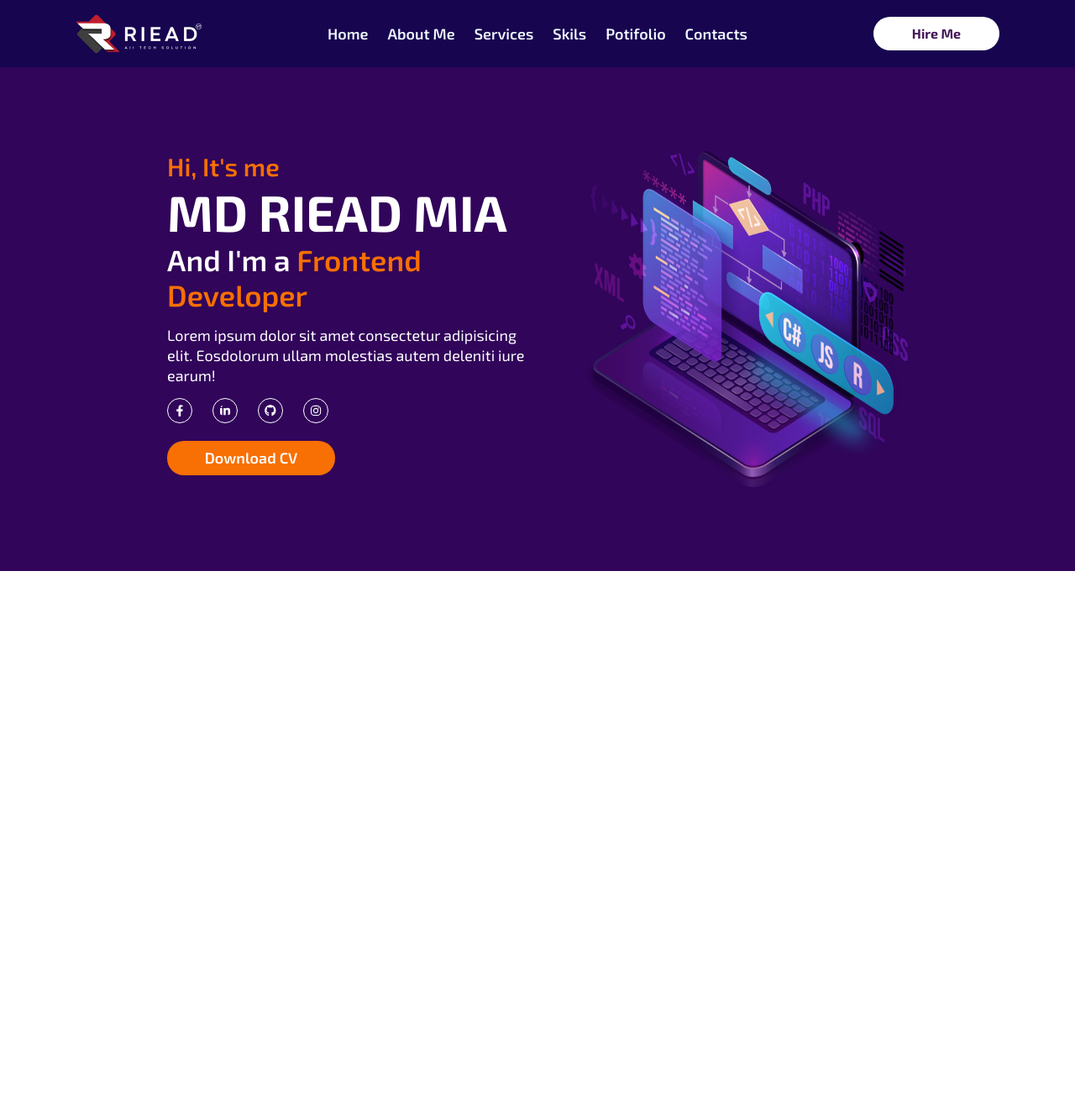
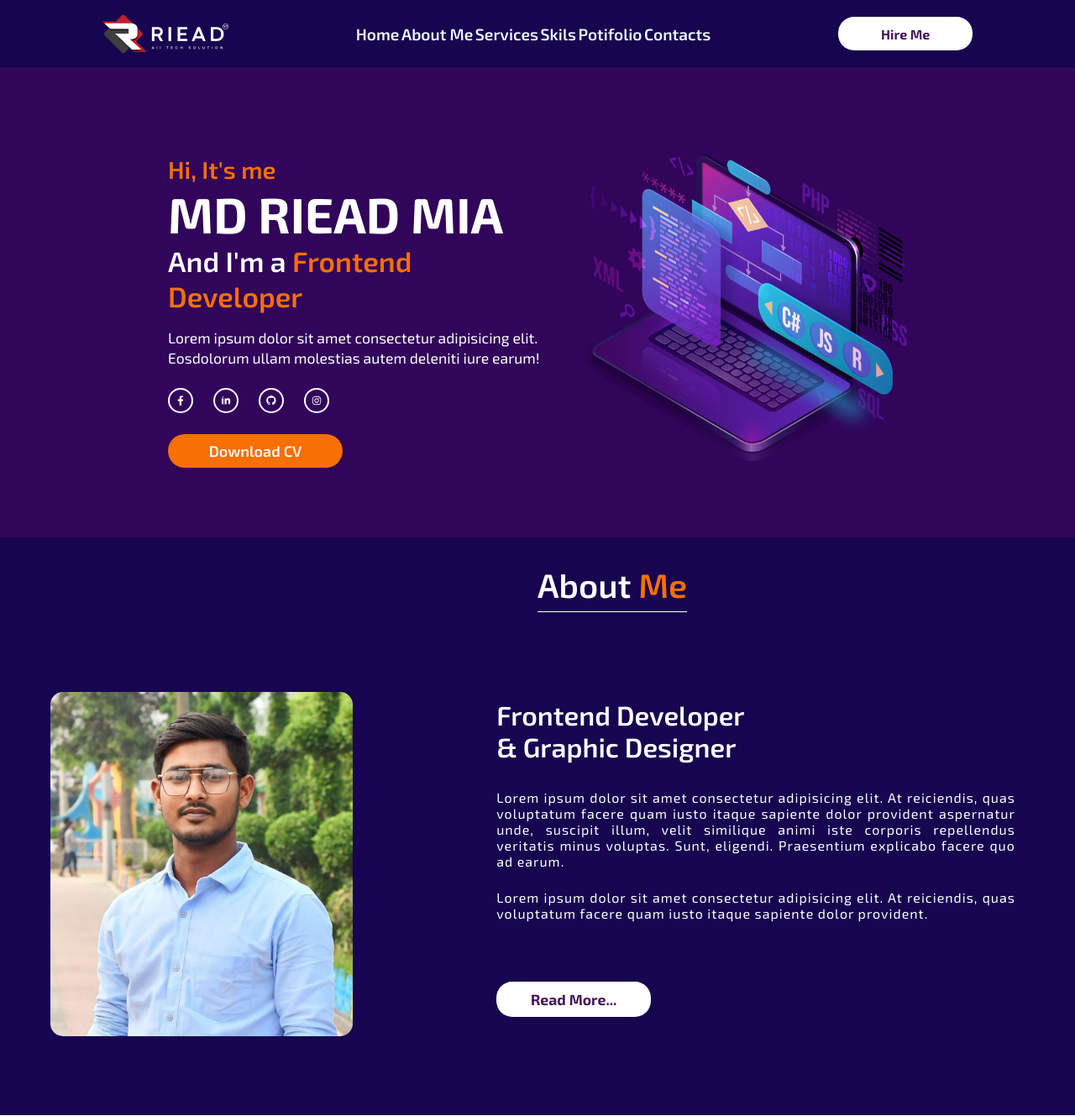
Before and after one commit to Shirleymissias/Portifolio-React, a React (Vite) app: page / in a window 1280 px wide. Shown: the whole page at 84% size. Before the commit the page ends 800 px from the top, so only its background shows below. Built offline with nearby package versions, Linux system fonts and the light colour scheme.

Commit message:
Finalização do AboutMe

```diff
--- a/src/App.jsx
+++ b/src/App.jsx
@@ -1,3 +1,4 @@
+import AboutMe from "./components/AboutMe/AboutMe"
 import Banner from "./components/Banner/Banner"
 import Header from "./components/Header/Header"
 
@@ -9,6 +10,7 @@ export default function App() {
     <>
       <Header />
       <Banner />
+      <AboutMe />
     </>
   )
 }
--- /dev/null
+++ b/src/components/AboutMe/AboutMe.jsx
@@ -0,0 +1,34 @@
+import AbouteMe from "../../img/about.svg"
+import ImgsComponents from "../../ImgsComponents/ImgsComponents"
+import "../../styles.globals.css"
+import Button from "../Button/Button"
+import "./styles.css"
+
+
+
+export default function AboutMe () {
+    return(
+        <>
+            <div className="about">
+                <h1>About <span className="Me">Me</span></h1>
+
+                <div className="aboutContent">
+                    <ImgsComponents src={AbouteMe} alt="AboutMe" />
+
+                    <div className="aboutText">
+                        <h2>Frontend Developer & Graphic Designer</h2>
+                        <p>
+                            Lorem ipsum dolor sit amet consectetur adipisicing elit. At reiciendis, quas voluptatum facere quam iusto itaque sapiente dolor provident aspernatur unde, suscipit illum, velit similique animi iste corporis repellendus veritatis minus voluptas. Sunt, eligendi. Praesentium explicabo facere quo ad earum.
+                        </p>
+                        <p>
+                            Lorem ipsum dolor sit amet consectetur adipisicing elit. At reiciendis, quas voluptatum facere quam iusto itaque sapiente dolor provident.
+                        </p>
+                        <Button text="Read More..." className="btnAbout" />
+                    </div>
+
+                </div>
+
+            </div>
+        </>
+    )
+}
--- /dev/null
+++ b/src/components/AboutMe/styles.css
@@ -0,0 +1,68 @@
+.about {
+    background-color: #170550;
+    color: #fff;
+    width:  100%;
+    height: 43rem;
+}
+
+.about h1{
+    padding-top: 2rem;
+    font-size: 2.5rem;
+    font-weight:  600;
+    border-bottom: 1px solid #fff;
+    display: inline-block;
+    padding-bottom: 0.5rem;
+    margin-top: 0;
+    position: relative;
+    left: 50%;
+}
+
+.Me {
+    color: #F86F03;
+}
+
+.aboutContent {
+    height: 37.5rem;
+    display: flex;
+    justify-content: center;
+    align-items: center;
+    gap: 10rem;
+}
+
+.aboutText {
+    width: 40rem;
+    height: 26rem;
+    padding: 0.7rem;
+}
+
+.aboutText h2 {
+    width: 20rem;
+    margin-bottom: 2rem;
+    font-weight: 600;
+    font-size: 2rem;
+}
+
+.aboutText p {
+    font-size: 1rem;
+    margin-bottom: 1.5rem;
+    letter-spacing: 1px;
+    text-align: justify;
+}
+
+.btnAbout {
+    width: 11.5rem;
+    height: 2.6rem;
+    color: #461959;
+    font-size: 1.1em;
+    font-weight: 700;
+    border: none;
+    border-radius: 1.2rem;
+    background-color: #fff;
+    cursor: pointer;
+    margin-top: 3rem;
+}
+
+.btnAbout span:hover {
+    border-bottom: 2px solid;
+    transition: 1ms;
+  }
--- a/src/components/Banner/styles.css
+++ b/src/components/Banner/styles.css
@@ -1,11 +1,11 @@
 .banner {
     background-color: #31055A;
     width: 100%;
-    height: 600px;
+    height: 35rem;
     display: flex;
     justify-content: center;
-    gap: 50px;
-    padding-top: 100px;
+    gap: 3rem;
+    padding-top: 6.5rem;
 }
 
 .ImgBaner {
@@ -22,23 +22,23 @@
 }
 
 .bannerText >p:first-child {
-    font-size: 30px;
+    font-size: 1.8rem;
     font-weight: 600;
     color: #F86F03;
 }
 
 .bannerText >h1 {
-    font-size: 60px;
+    font-size: 3.7rem;
     font-weight: 700;
     color: #fff;
 }
 
 .bannerText >h3 {
-    font-size: 35px;
+    font-size: 2.1rem;
     line-height: 42px;
     font-weight: 600;
     color: #fff;
-    margin-bottom: 15px;
+    margin-bottom: 1rem;
 }
 
 .bannerText >h3>span {
@@ -46,10 +46,10 @@
 }
 
 .bannerText >p:last-of-type {
-    font-size: 18px;
+    font-size: 1.1rem;
     line-height: 24px;
     color: #fff;
-    margin-bottom: 15px;
+    margin-bottom: 1.5rem;
 }
 
 .bannerSocialMedia a {
@@ -62,20 +62,20 @@
     height: 31px;
     display: flex;
     justify-content: space-between;
-    margin-bottom: 20px;
+    margin-bottom: 1.5rem;
 }
 
 .bannerSocialMedia img {
     width: 30px;
     height: 30px;
-    border: 1px solid #fff;
+    border: 2px solid #fff;
     padding: 7px;
     border-radius: 50px;
 }
 
 .bannerBTN {
-    width: 200px;
-    height: 40.87px;
+    width: 13rem;
+    height: 2.5rem;
     border-radius: 20px;
     border: none;
     background-color: #F86F03;
--- a/src/components/Header/style.css
+++ b/src/components/Header/style.css
@@ -1,12 +1,12 @@
 .header {
   width: 100%;
-  height: 80px;
+  height: 5rem;
   background: #170550;
   color: aliceblue;
   display: flex;
   justify-content: center;
   align-items: center;
-  gap: 150px;
+  gap: 9.5rem;
 }
 
 .ImgsComponents {
@@ -15,13 +15,12 @@
 
 
 .menu {
-  width: 500px;
+  width: 33%;
   display: flex;
   justify-content: space-between;
-  font-size: 18px;
+  font-size: 1.2em;
   font-weight: 600;
   cursor: pointer;
-  color: red;
 }
 
 .menu a {
@@ -35,14 +34,13 @@
 }
 
 .headerButton {
-  width: 150px;
-  height: 40px;
+  width: 10rem;
+  height: 2.5rem;
   color: #461959;
-  font-size: 16px;
+  font-size: 1em;
   font-weight: 700;
   border: none;
-  border-radius: 20px;
-  line-height: 21.6px;
+  border-radius: 1.2rem;
   background-color: #fff;
   cursor: pointer;
 }
```
Also changed, not shown: src/img/about.svg (added), src/styles.globals.css (line endings or trailing spaces).
